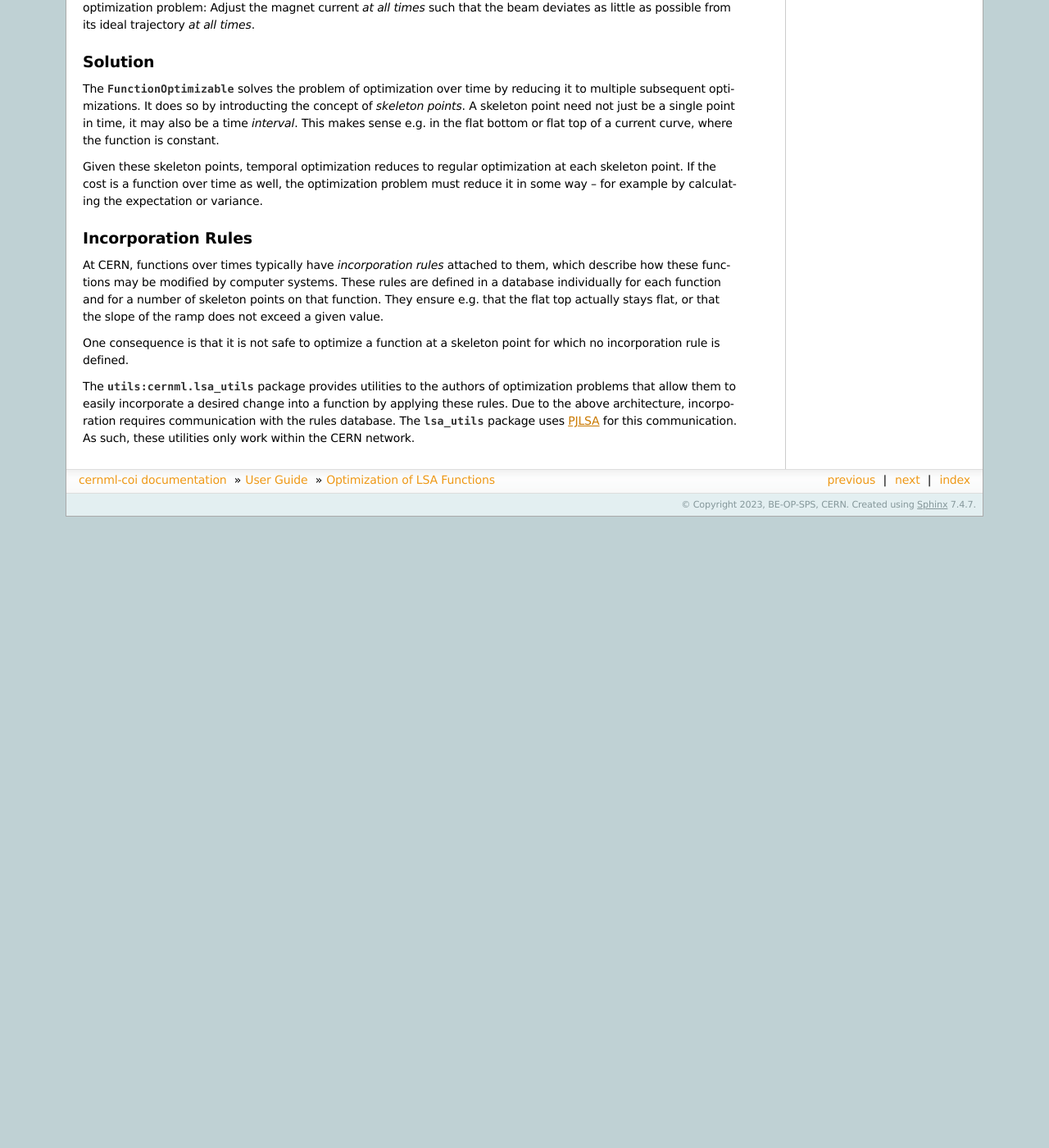
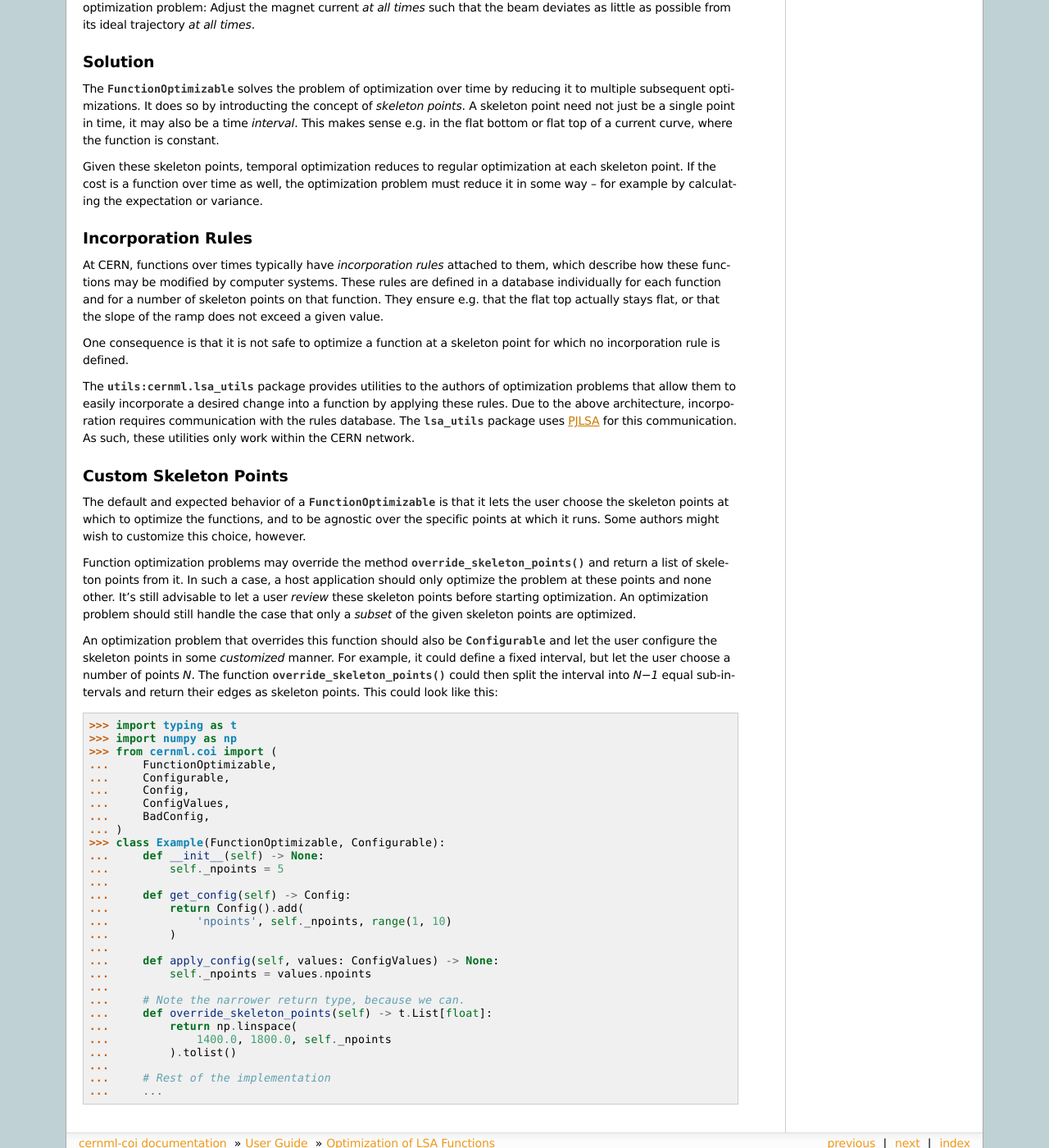
Before and after one commit to geoff-project/coi, a Sphinx documentation site: the page built from docs/guide/funcopt.md, in a window 1280 px wide and 1400 px high, scrolled down 730 px. Shown: the whole window at 82% size. Built offline with Sphinx 7.4.7, drawn with Linux system fonts in a browser that asks for light colours; the version number could not be read and is left out; before the commit the page ends 1360 px from its top, so only the background shows below that; some of the changed text lies outside the part shown.

Commit message:
Add FunctionOptimizable.override_skeleton_points().
This addresses geoff/geoff-app#30 from the interface side. The second
step is to make use of this new interface in the app.

````diff
--- a/docs/conf.py
+++ b/docs/conf.py
@@ -153,7 +153,7 @@ intersphinx_mapping = {
     "sci": ("https://docs.scipy.org/doc/scipy/reference/", None),
     "std": ("https://docs.python.org/3/", None),
     "setuptools": (RTD_TEMPLATE.format("setuptools"), None),
-    "importlib_metadata": (RTD_TEMPLATE.format("importlib_metadata"), None),
+    "importlib_metadata": (RTD_TEMPLATE.format("importlib-metadata"), None),
 }
 
 # -- Options for Myst-Parser -------------------------------------------
--- a/docs/guide/funcopt.md
+++ b/docs/guide/funcopt.md
@@ -86,3 +86,58 @@ incorporation requires communication with the rules database. The
 {mod}`~utils:cernml.lsa_utils` package uses
 [PJLSA](https://gitlab.cern.ch/scripting-tools/pjlsa) for this communication.
 As such, these utilities only work within the CERN network.
+
+## Custom Skeleton Points
+
+The default and expected behavior of a {class}`~cernml.coi.FunctionOptimizable`
+is that it lets the user choose the skeleton points at which to optimize the
+functions, and to be agnostic over the specific points at which it runs. Some
+authors might wish to customize this choice, however.
+
+Function optimization problems may override the method
+{meth}`~cernml.coi.FunctionOptimizable.override_skeleton_points()` and return a
+list of skeleton points from it. In such a case, a host application should only
+optimize the problem at these points and none other. It's still advisable to
+let a user *review* these skeleton points before starting optimization. An
+optimization problem should still handle the case that only a *subset* of the
+given skeleton points are optimized.
+
+An optimization problem that overrides this function should also be
+{class}`~cernml.coi.Configurable` and let the user configure the skeleton
+points in some *customized* manner. For example, it could define a fixed
+interval, but let the user choose a number of points *N*. The function
+{meth}`~cernml.coi.FunctionOptimizable.override_skeleton_points()` could then
+split the interval into *N−1* equal sub-intervals and return their edges as
+skeleton points. This could look like this:
+
+```python
+>>> import typing as t
+>>> import numpy as np
+>>> from cernml.coi import (
+...     FunctionOptimizable,
+...     Configurable,
+...     Config,
+...     ConfigValues,
+...     BadConfig,
+... )
+>>> class Example(FunctionOptimizable, Configurable):
+...     def __init__(self) -> None:
+...         self._npoints = 5
+...
+...     def get_config(self) -> Config:
+...         return Config().add(
+...             'npoints', self._npoints, range(1, 10)
+...         )
+...
+...     def apply_config(self, values: ConfigValues) -> None:
+...         self._npoints = values.npoints
+...
+...     # Note the narrower return type, because we can.
+...     def override_skeleton_points(self) -> t.List[float]:
+...         return np.linspace(
+...             1400.0, 1800.0, self._npoints
+...         ).tolist()
+...
+...     # Rest of the implementation
+...     ...
+```
````
Also changed, not shown: docs/changelog.md (+1 -1 lines), 1 other file.
